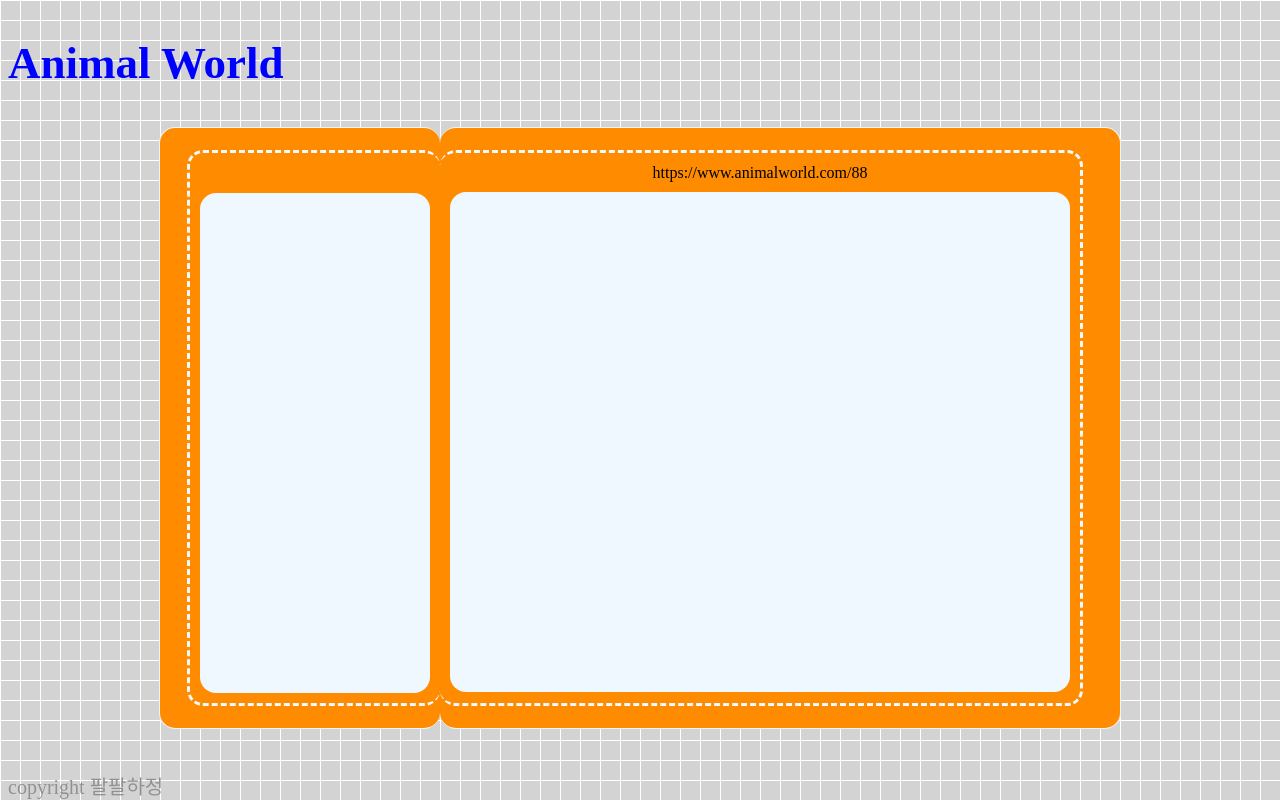
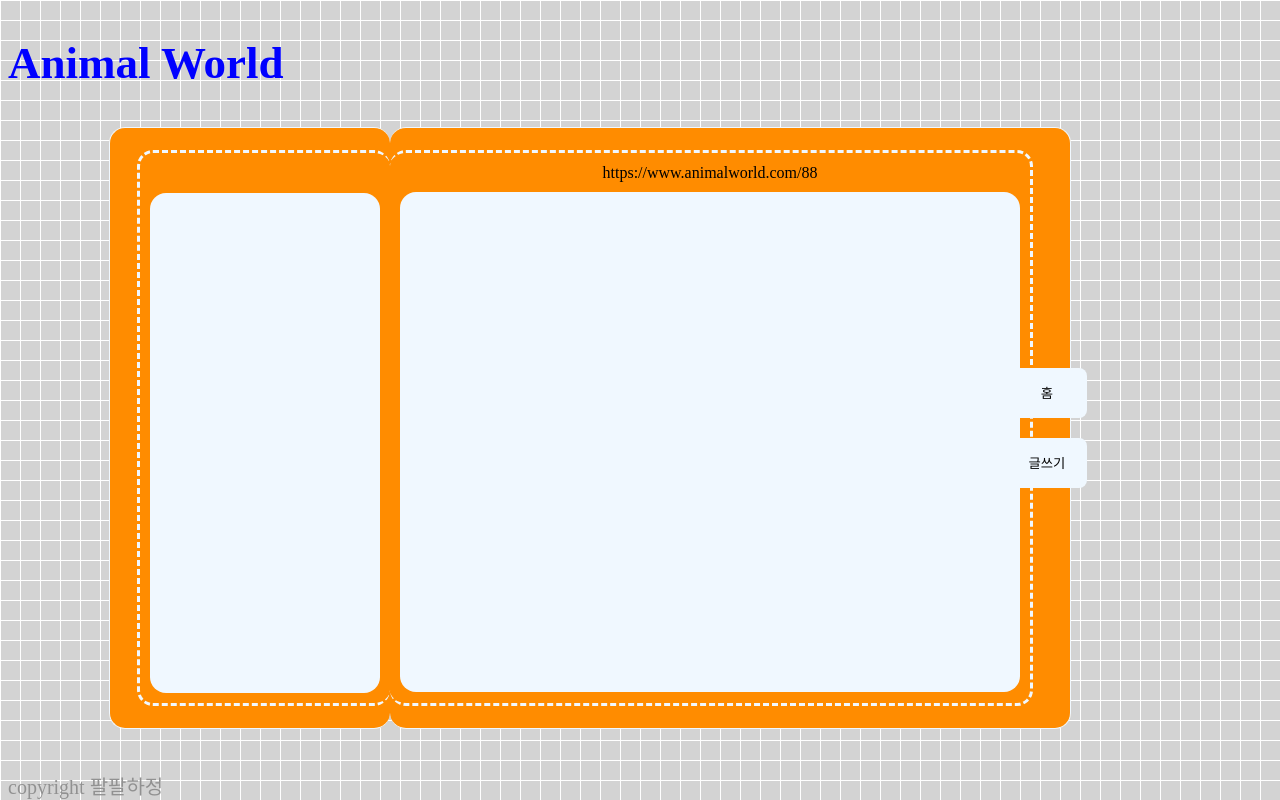
Before and after one commit to react-teamProject/Animal-World-react, a React (Create React App) app: page /4559bb10-f0d8-4100-a0f1-2a507080dafc in a window 1280 px wide. Built offline with nearby package versions, Linux system fonts and the light colour scheme; data requests are answered from the project's data file.

Commit message:
Design: MainLayout Menu 적용

```diff
--- a/src/components/UI/MainLayout.jsx
+++ b/src/components/UI/MainLayout.jsx
@@ -1,9 +1,10 @@
 import React from "react";
+
 import styled from "styled-components";
-// import styled from "styled-components";
 
 const MainLayout = () => {
   return (
+    <>
       <MainWrapper>
         <LeftBox>
           <div className="left-dot-box">
@@ -20,12 +21,32 @@ const MainLayout = () => {
             <div className="main-content"></div>
           </div>
         </RightBox>
+        <MenuWrapper>
+          <Menu>홈</Menu>
+          <Menu>글쓰기</Menu>
+        </MenuWrapper>
       </MainWrapper>
+    </>
   );
 };
-
-export default MainLayout;
-
+const MenuWrapper = styled.div`
+  display: flex;
+  position: relative;
+  right: 74px;
+  flex-direction: column;
+`;
+const Menu = styled.button`
+  display: flex;
+  align-items: center;
+  justify-content: center;
+  border: none;
+  background-color: #f0f8ff;
+  flex-direction: column;
+  border-radius: 0 8px 8px 0;
+  width: 80px;
+  height: 50px;
+  margin: 10px;
+`;
 const MainWrapper = styled.section`
   display: flex;
   flex-direction: row;
@@ -99,3 +120,4 @@ const RightBox = styled.div`
     margin-bottom: 10px;
   }
 `;
+export default MainLayout;
--- a/src/components/features/comment/CommentUpdate.jsx
+++ /dev/null
@@ -1,5 +0,0 @@
-const CommentUpdate = () => {
-  return;
-};
-
-export default CommentUpdate;
```
Lines whose indentation alone changed are shown as unchanged.
